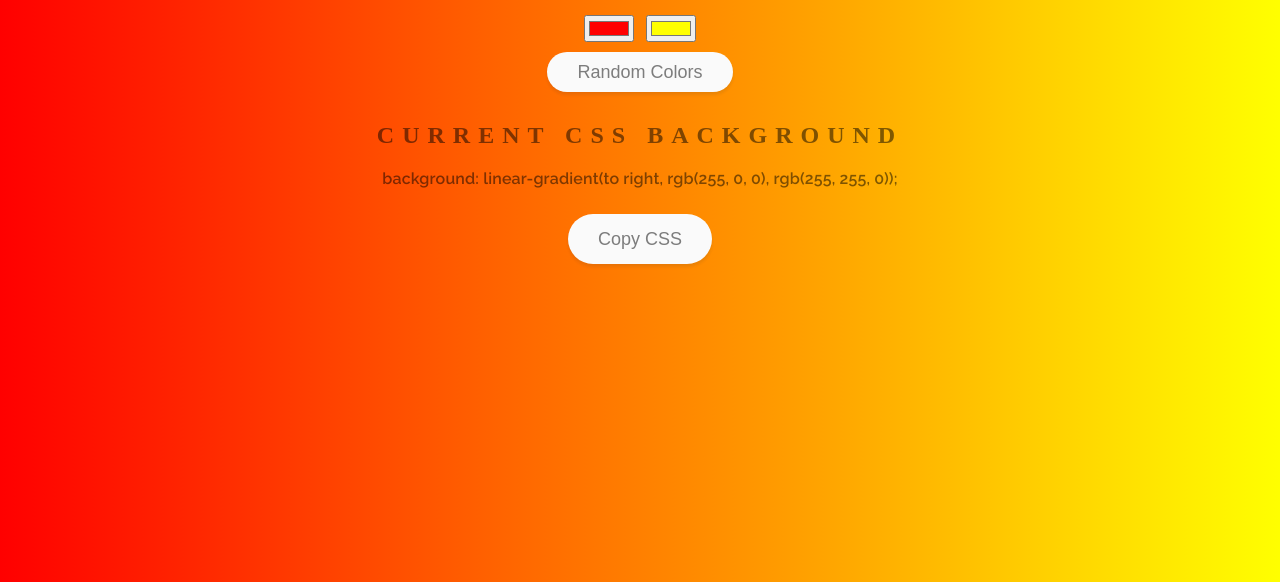
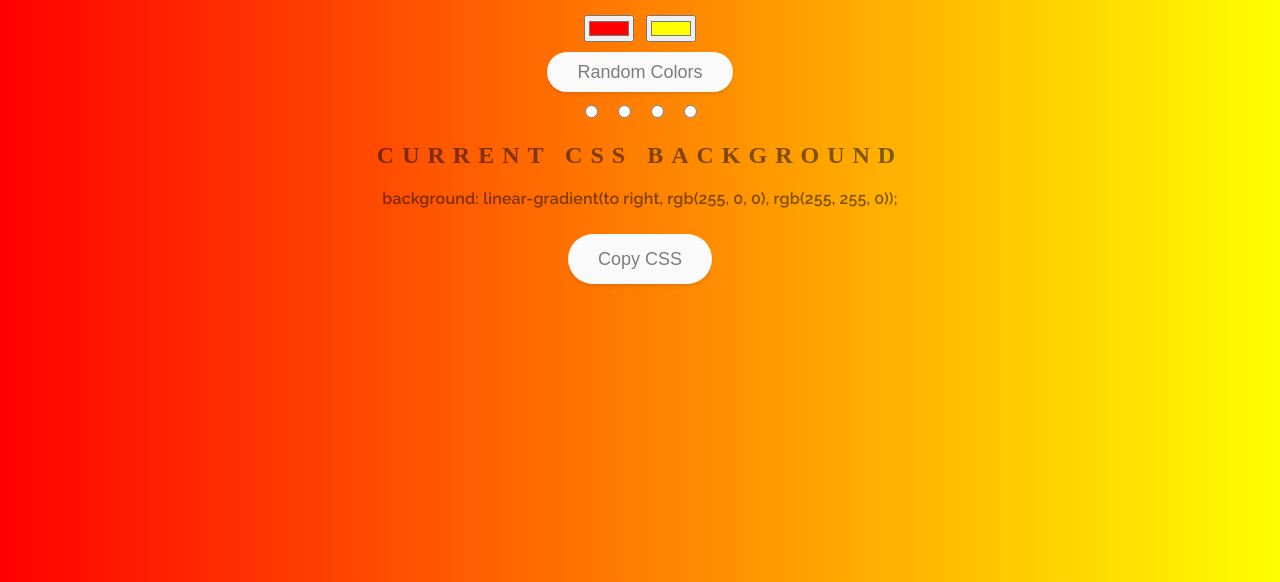
Before and after one commit to BHallPhoto/BG-Generator, a plain HTML site: page index.html in a window 1280 px wide. Shown: the part 218-800 px from the top of the page. Drawn offline with Linux system fonts and the light colour scheme.

Commit message:
Adding Angled Gradients

```diff
--- a/index.html
+++ b/index.html
@@ -14,6 +14,12 @@
   <div class="random-button">
     <button id="random">Random Colors</button>
   </div>
+  <div class="angles">
+    <input type="radio" name="left-right" id="left-right">
+    <input type="radio" name="top-down" id="top-down">
+    <input type="radio" name="topleft-bottomright" id="topleft-bottomright">
+    <input type="radio" name="topright-bottomleft" id="topright-bottomleft">
+  </div>
   <h2>Current CSS Background</h2>
   <h3 id="copytext">background: linear-gradient(to right, rgb(255, 0, 0), rgb(255, 255, 0));</h3>
   <button id="copy">Copy CSS</button>
```
